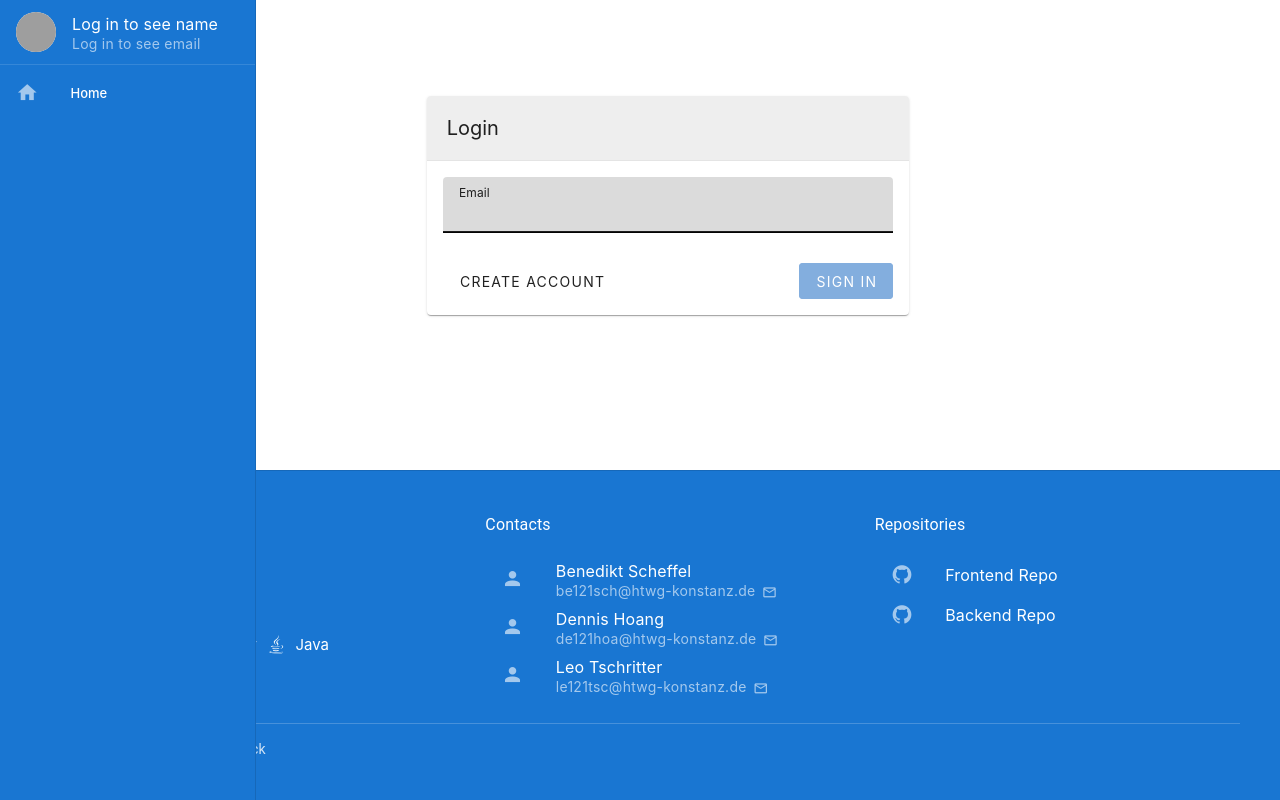
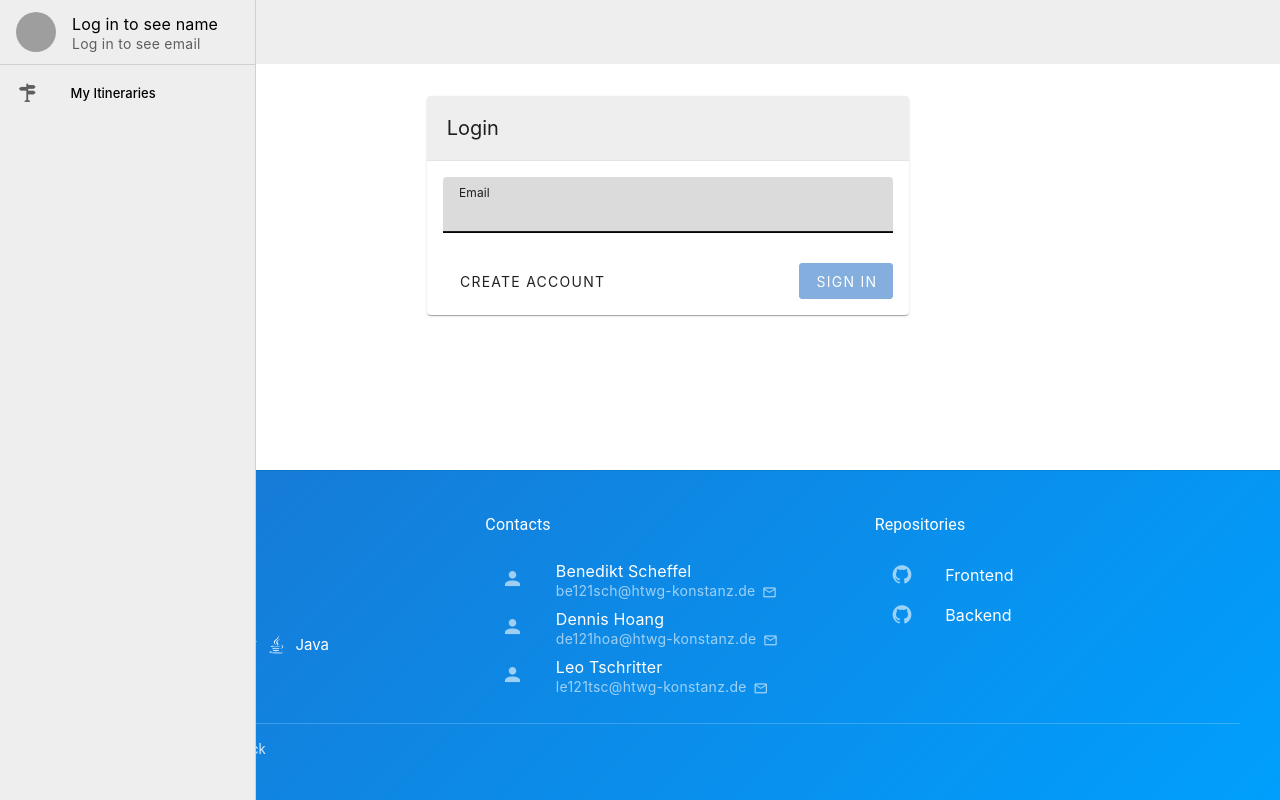
Before and after one commit to leotschritter/cad-frontend, a Vue app: page /login in a window 1280 px wide. Built offline with nearby package versions, Linux system fonts and the light colour scheme; no server answers; grey boxes are pictures that could not be loaded; the HTML template or start-up script is replaced by a standard one.

Commit message:
issue-2: style; removed query params; cleanup

```diff
--- a/src/App.vue
+++ b/src/App.vue
@@ -49,11 +49,11 @@ export default defineComponent({
       <v-divider />
 
       <v-list density="compact" nav>
-        <v-list-item prepend-icon="mdi-home" title="Home" to="/" />
+        <v-list-item prepend-icon="mdi-routes" title="My Itineraries" to="/" />
       </v-list>
     </v-navigation-drawer>
 
-    <v-app-bar flat>
+    <v-app-bar class="app-bar-styles" flat>
       <v-app-bar-title>Travel App</v-app-bar-title>
     </v-app-bar>
 
@@ -71,7 +71,12 @@ export default defineComponent({
 
 <style scoped>
 .navigation-drawer-styles {
-  background-color: #1976d2;
-  color: white;
+  /*background-color: #1976d2;*/
+  background-color: rgb(238, 238, 238);
+  color: black;
+}
+.app-bar-styles {
+  background-color: rgb(238, 238, 238);
+  color: black;
 }
 </style>
--- a/src/components/AppFooter.vue
+++ b/src/components/AppFooter.vue
@@ -13,8 +13,8 @@ export default defineComponent({
         { name: 'Leo Tschritter',   email: 'le121tsc@htwg-konstanz.de' },
       ],
       repos: [
-        { label: 'Frontend Repo', url: 'https://github.com/leotschritter/cad-frontend' },
-        { label: 'Backend Repo',  url: 'https://github.com/leotschritter/cad-backend'  },
+        { label: 'Frontend', url: 'https://github.com/leotschritter/cad-frontend' },
+        { label: 'Backend',  url: 'https://github.com/leotschritter/cad-backend'  },
       ],
       year: new Date().getFullYear(),
     }
@@ -106,7 +106,7 @@ export default defineComponent({
 
 <style scoped>
 .footer-styles {
-  background-color: #1976d2; /* Vuetify primary color */
+  background: linear-gradient(135deg, #1976d2 0%, #009ffd 100%);
   color: white;
 }
 
--- a/src/components/Itinerary.vue
+++ b/src/components/Itinerary.vue
@@ -41,9 +41,6 @@ export default defineComponent({
   created() {
     this.authStore = useAuthStore();
 
-    console.log('Auth store user:', this.authStore.user);
-    console.log('Auth store user:', this.authStore.user.email);
-
     this.itineraryStore = useItineraryStore();
     this.itineraryStore.loadItineraries(this.authStore.user.email);
   },
@@ -59,8 +56,10 @@ export default defineComponent({
     close(action: 'submit' | 'cancel' | 'closeDetails') {
       if (action === 'submit') {
         this.itineraryStore.addNewItinerary(this.authStore.user.email, this.newItinerary as ItineraryDto);
+        this.clearItinerary();
         this.isCreate = false;
       } else if (action === 'cancel') {
+        this.clearItinerary();
         this.isCreate = false;
       } else if (action === 'closeDetails') {
         this.isDetails = false;
@@ -76,14 +75,23 @@ export default defineComponent({
         detailedDescription: '',
       };
     },
-    openReadmeInEditor() {
-      // userStore.userRegister()
+    fmtDate(d: string | Date | null | undefined): string {
+      if (!d) return ''
+      const date = d instanceof Date ? d : new Date(d)
+      if (isNaN(date.getTime())) return ''
+      return new Intl.DateTimeFormat(
+          navigator.language || 'de-DE',
+          { dateStyle: 'short' }
+      ).format(date)
     },
   }
 })
 </script>
 
 <template>
+  <v-container class="py-8" fluid>
+    <v-row justify="center">
+      <v-col cols="12" sm="10" lg="8">
         <v-card>
           <v-toolbar flat>
             <v-toolbar-title>Itineraries</v-toolbar-title>
@@ -109,6 +117,9 @@ export default defineComponent({
               density="comfortable"
               item-key="id"
           >
+            <template #item.startDate="{ item }">
+              {{ fmtDate(item.startDate) }}
+            </template>
             <template #item.actions="{ item }">
               <v-btn
                   size="small"
@@ -130,7 +141,7 @@ export default defineComponent({
               <v-list lines="one">
                 <v-list-item title="Title" :subtitle="selected.title"/>
                 <v-list-item title="Destination" :subtitle="selected.destination"/>
-          <v-list-item title="Start date of the trip" :subtitle="selected.startDate?.toString() ?? ''"/>
+                <v-list-item title="Start date of the trip" :subtitle="fmtDate(selected.startDate)"/>
                 <v-list-item title="Short description of the trip" :subtitle="selected.shortDescription"/>
                 <v-list-item title="Detail description of the trip" :subtitle="selected.detailedDescription"/>
               </v-list>
@@ -186,4 +197,7 @@ export default defineComponent({
             </v-card-actions>
           </v-card>
         </v-dialog>
+      </v-col>
+    </v-row>
+  </v-container>
 </template>
--- a/src/components/UserLogin.vue
+++ b/src/components/UserLogin.vue
@@ -38,10 +38,7 @@ export default defineComponent({
         const user: UserDto | null = await this.userStore.userLogin(this.form.email)
         if (user) {
           this.authStore.login(user)
-          this.$router.push({
-            name: 'home',
-            query: {email: user.email},
-          })
+          this.$router.push({ name: 'home' })
         } else {
           this.errorMsg = 'User not found'
         }
--- a/src/components/UserRegistration.vue
+++ b/src/components/UserRegistration.vue
@@ -49,10 +49,7 @@ export default defineComponent({
         const user: UserDto | null = await this.userStore.userRegister(payload)
         if (user) {
           this.authStore.login(user)
-          this.$router.push({
-            name: 'home',
-            query: {email: user.email},
-          })
+          this.$router.push({ name: 'home' })
         } else {
           this.errorMsg = 'User already exists'
         }
--- a/src/router/index.ts
+++ b/src/router/index.ts
@@ -10,9 +10,6 @@ const router = createRouter({
       name: 'home',
       meta: { requiresAuth: true },
       component: HomeView,
-      props: (route) => ({
-        email: route.query.email as string ?? '',
-      }),
     },
     {
       path: '/register',
```
Lines whose indentation alone changed are shown as unchanged.
